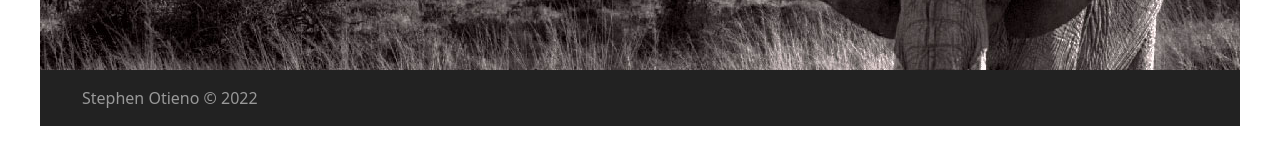
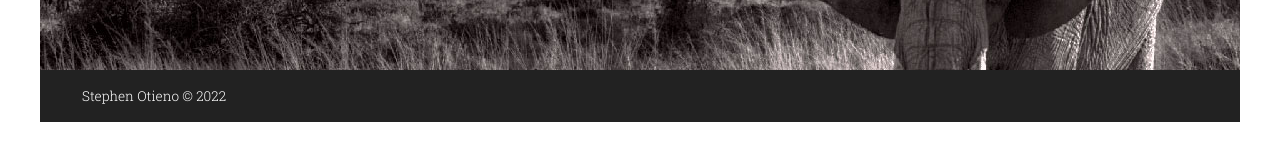
Before and after one commit to owokosteve/my-portfolio, an Angular app in the folder steve-app/: page / in a window 1280 px wide. Shown: the part 330-494 px from the top of the page. Built offline with nearby package versions, Linux system fonts and the light colour scheme.

Commit message:
Positioned the title section

```diff
--- a/steve-app/src/app/app.component.css
+++ b/steve-app/src/app/app.component.css
@@ -18,4 +18,5 @@ header .nav-link:hover { color: white; }
 #hero div { margin: 0; position: absolute; top: 25%; left: 12.5%; }
 
 /* FOOTER */
-footer { background-color: var(--dark); color: var(--light);}
+footer { background-color: var(--dark); color: white;}
+footer p { font-family: 'Roboto Slab', serif; font-size: .85em; font-weight: 300; }
```
